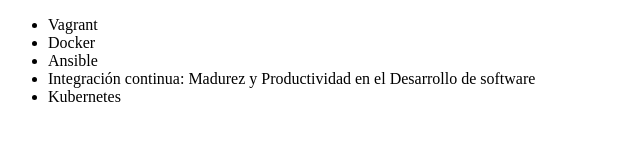
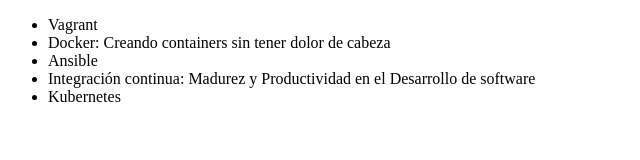
Before and after one commit to Buckethead1472/alura-git, a plain HTML site: page index.html in a window 1280 px wide. Shown: the whole page, without its empty margins (0-640 px from the left). Drawn offline with Linux system fonts and the light colour scheme.

Commit message:
Acualizando nombre del curso Docker

```diff
--- a/index.html
+++ b/index.html
@@ -7,7 +7,7 @@
 <body>
      <ul>
          <li> Vagrant </li>
-         <li> Docker </li>
+         <li> Docker: Creando containers sin tener dolor de cabeza</li>
          <li> Ansible </li>
          <li> Integración continua: Madurez y Productividad en el Desarrollo de software</li>
          <li>Kubernetes</li>
```
